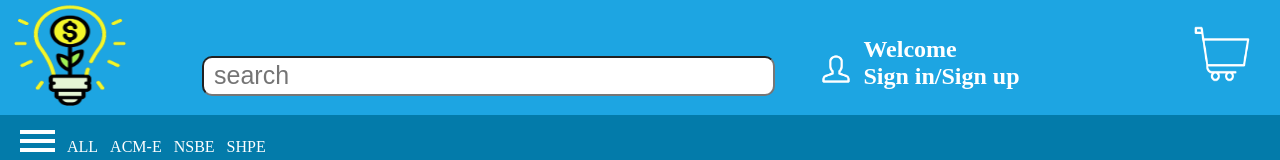
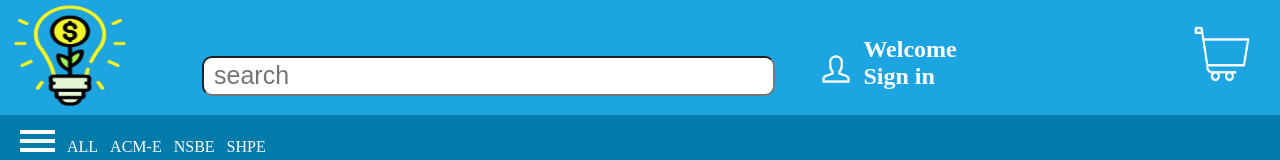
Before and after one commit to ACM-Entrepreneurship/e-commerce, a Next.js app: page / in a window 1280 px wide. Shown: the top 160 px of the page. Built offline with nearby package versions, Linux system fonts and the light colour scheme.

Commit message:
authenticate link

```diff
--- a/components/Navbar.js
+++ b/components/Navbar.js
@@ -43,7 +43,7 @@ const Navbar = () => {
                     <li>
                         <div className='nav-signin'>
                             <Image src='/signin-icon.png' alt='main signin icon' width={30} height={30} />
-                            <a href='/'>Welcome<br />Sign in/Sign up</a>
+                            <a href='/api/auth/login'>Welcome<br />Sign in</a>
                         </div>
                     </li>
                     <li>
```
